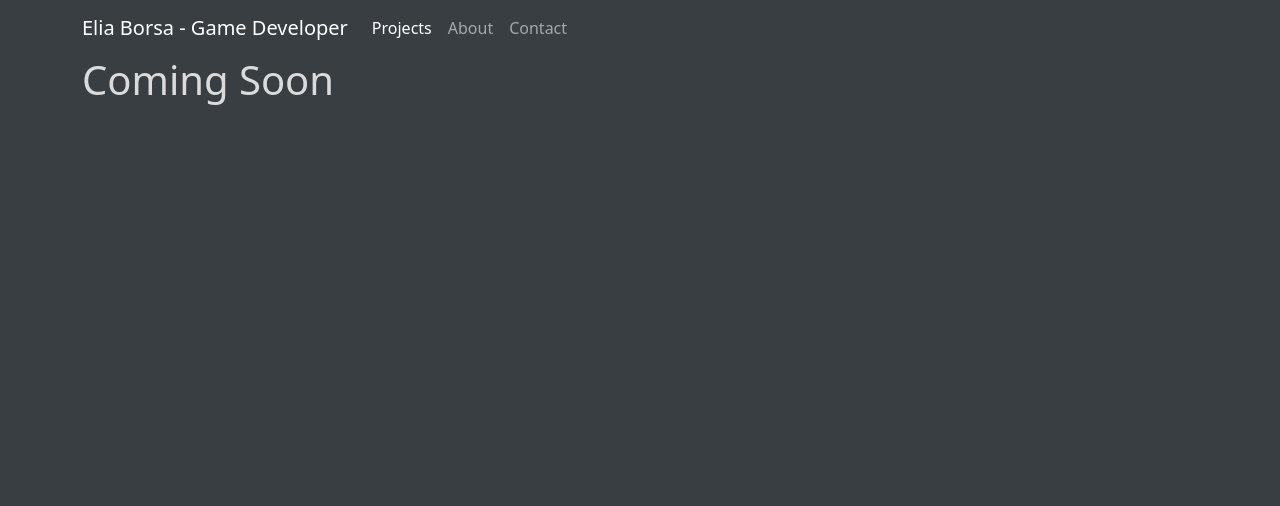
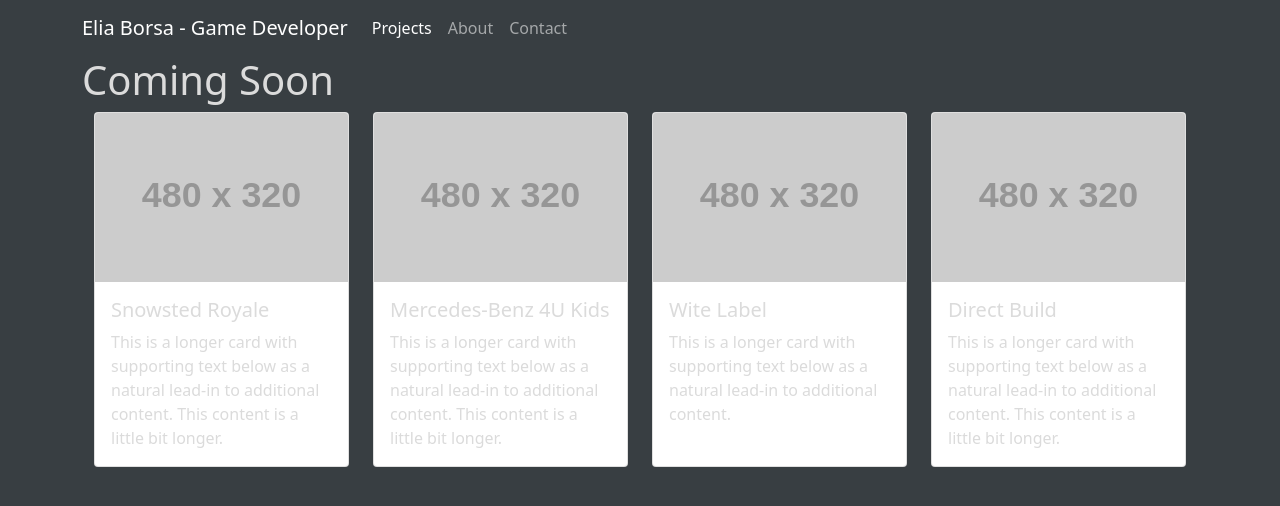
Before and after one commit to Aquastorm/aquastorm.github.io, a Jekyll site: the page built from index.html, in a window 1280 px wide. Shown: the top 506 px of the page. Built offline with Jekyll 4.4.1, drawn with Linux system fonts in a browser that asks for light colours.

Commit message:
[added] bootstrap cards for each presented project

```diff
--- a/_layouts/default.html
+++ b/_layouts/default.html
@@ -1,5 +1,5 @@
 <!doctype html>
-<html>
+<html lang="en">
 
 <head>
     <meta charset="utf-8">
--- a/_sass/main.scss
+++ b/_sass/main.scss
@@ -2,9 +2,12 @@ $anthraciteGrey: #383e42;
 
 // Bootstrap overrides ////////////////////////////////////////////////////////////////////////////
 
+// body
 $body-bg: $anthraciteGrey;
 $body-color: #dbdbdb;
 
+// cards
+$card-height: 100%; // all cards will have equal height.
 
 // Bootstrap additions ////////////////////////////////////////////////////////////////////////////
 
--- a/index.html
+++ b/index.html
@@ -2,3 +2,43 @@
 title: Projects | Elia Borsa - Game Developer
 ---
 <h1>{{"Coming Soon"}}</h1>
+<div class="container">
+    <div class="row row-cols-1 row-cols-sm-2 row-cols-lg-4 g-4">
+        <div class="col">
+            <div class="card">
+              <img src="https://via.placeholder.com/480x320.jpg" class="card-img-top" alt="...">
+              <div class="card-body">
+                <h5 class="card-title">Snowsted Royale</h5>
+                <p class="card-text">This is a longer card with supporting text below as a natural lead-in to additional content. This content is a little bit longer.</p>
+              </div>
+            </div>
+          </div>
+          <div class="col">
+            <div class="card">
+                <img src="https://via.placeholder.com/480x320.jpg" class="card-img-top" alt="...">
+              <div class="card-body">
+                <h5 class="card-title">Mercedes-Benz 4U Kids</h5>
+                <p class="card-text">This is a longer card with supporting text below as a natural lead-in to additional content. This content is a little bit longer.</p>
+              </div>
+            </div>
+          </div>
+          <div class="col">
+            <div class="card">
+                <img src="https://via.placeholder.com/480x320.jpg" class="card-img-top" alt="...">
+              <div class="card-body">
+                <h5 class="card-title">Wite Label</h5>
+                <p class="card-text">This is a longer card with supporting text below as a natural lead-in to additional content.</p>
+              </div>
+            </div>
+          </div>
+          <div class="col">
+            <div class="card">
+                <img src="https://via.placeholder.com/480x320.jpg" class="card-img-top" alt="...">
+              <div class="card-body">
+                <h5 class="card-title">Direct Build</h5>
+                <p class="card-text">This is a longer card with supporting text below as a natural lead-in to additional content. This content is a little bit longer.</p>
+              </div>
+            </div>
+          </div>
+    </div>
+</div>
```
